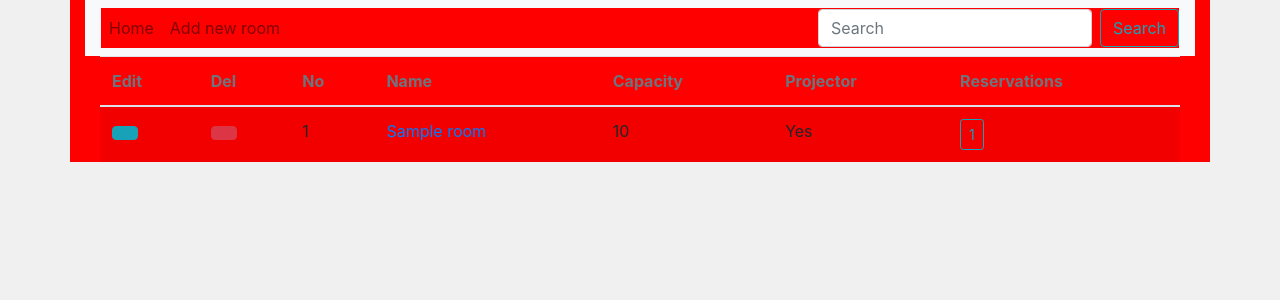
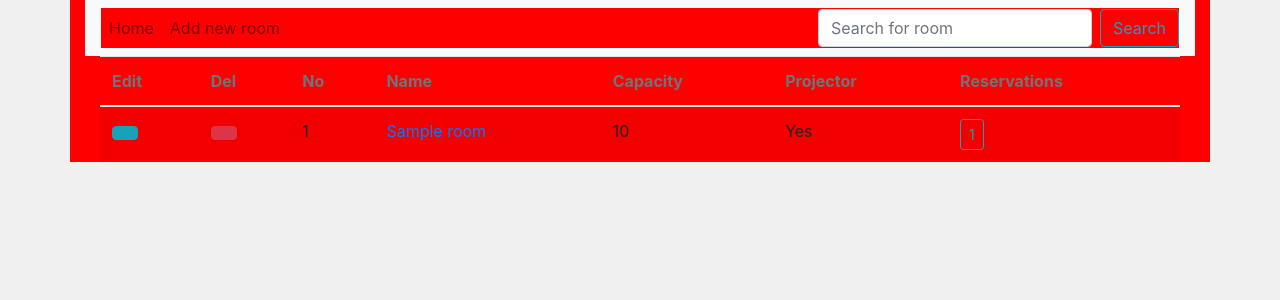
Before and after one commit to p2008/skyscraper, a Django app: page /rooms/ in a window 1280 px wide. Shown: the top 300 px of the page. Run offline with Django 3.2, Linux system fonts and the light colour scheme; tables that the repository leaves empty hold one stand-in row (values such as "Sample post"); some libraries are stand-ins or nearby versions.

Commit message:
changes to all_rooms and navbar templates. Add on hover functionality in css file

```diff
--- a/rooms/templates/all_rooms_view.html
+++ b/rooms/templates/all_rooms_view.html
@@ -40,9 +40,9 @@
                         </td>
                         <td>
                             {% if room.reservation.count > 0 %}
-                                <a href="#" class="btn btn-outline-info btn-sm td-btn">{{ room.reservation|count_future }}</a>
+                                <a href="{% url 'room_reservation' %}?rid={{ room.id }}" class="btn btn-outline-info btn-sm td-btn link-text"><span>{{ room.reservation|count_future }}</span></a>
                             {% else %}
-                                FREE
+                                <a href="{% url 'room_reservation' %}?rid={{ room.id }}" class="btn btn-outline-info btn-sm td-btn link-text"><span>FREE</span></a>
                             {% endif %}
                         </td>
                     </tr>
--- a/rooms/templates/navbar.html
+++ b/rooms/templates/navbar.html
@@ -5,11 +5,11 @@
         <a class="nav-link" href="{% url 'all_rooms' %}">Home</a>
       </li>
       <li class="nav-item">
-        <a class="nav-link" href="#">Add new room</a>
+        <a class="nav-link" href="{% url 'add_room' %}">Add new room</a>
       </li>
     </ul>
-    <form class="form-inline my-2 my-lg-0">
-      <input class="form-control mr-sm-2" type="search" placeholder="Search" aria-label="Search">
+    <form class="form-inline my-2 my-lg-0" method="post" action="{% url 'all_rooms' %}">{% csrf_token %}
+      <input class="form-control mr-sm-2" type="search" name="search" placeholder="Search for room" aria-label="Search">
       <button class="btn btn-outline-info my-2 my-sm-0" type="submit">Search</button>
     </form>
   </div>
```
Also changed, not shown: rooms/static/rooms/style.css (+8 -0 lines).
